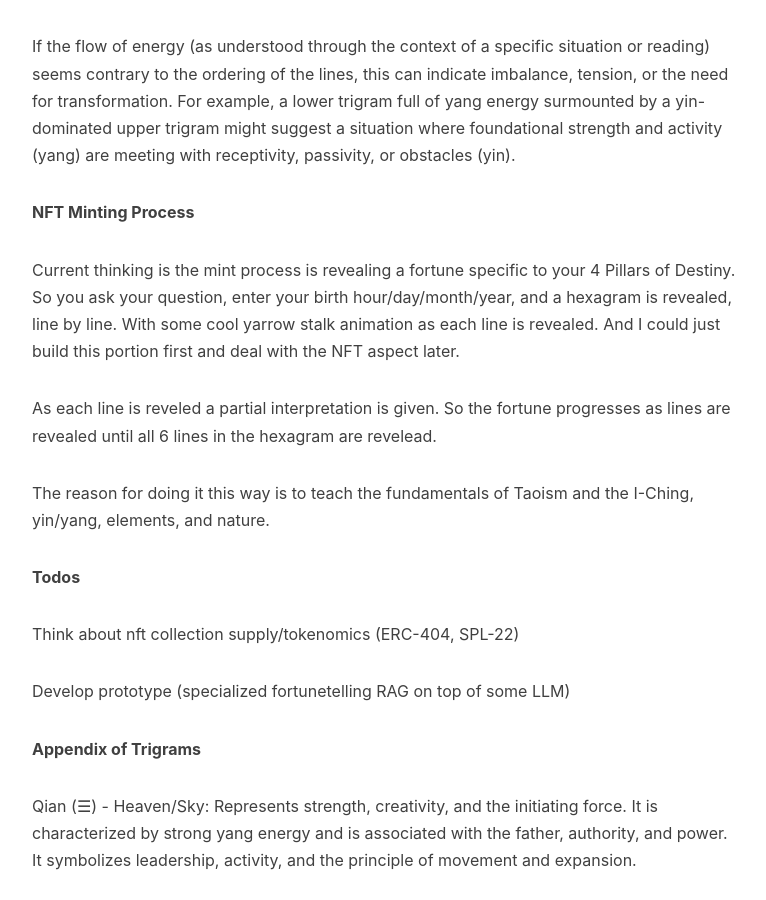
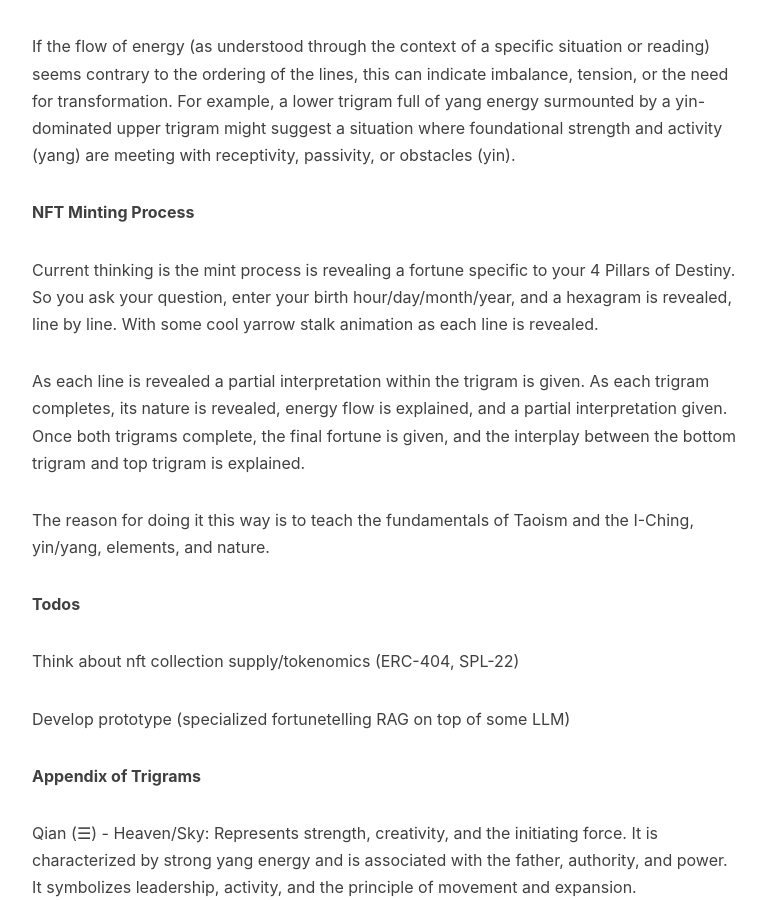
Before and after one commit to augchan42/augchan42.github.io, a Jekyll site: the page built from _posts/2024-03-04-Fortune Telling NFTs.md, in a window 1280 px wide and 900 px high, scrolled down 1642 px. Shown: the whole window, without its empty margins (233-999 px from the left). Built offline with Jekyll 4.4.1, drawn with Linux system fonts in a browser that asks for light colours; nearby versions of some CDN libraries; comment, search, counter and statistics services are not loaded.

Commit message:
update iching post

```diff
--- a/_posts/2024-03-04-Fortune Telling NFTs.md
+++ b/_posts/2024-03-04-Fortune Telling NFTs.md
@@ -43,12 +43,11 @@ If the flow of energy (as understood through the context of a specific situation
 
 **NFT Minting Process**
 
-Current thinking is the mint process is revealing a fortune specific to your 4 Pillars of Destiny.  So you ask your question, enter your birth hour/day/month/year, and a hexagram is revealed, line by line.  With some cool yarrow stalk animation as each line is revealed.  And I could just build this portion first and deal with the NFT aspect later.
+Current thinking is the mint process is revealing a fortune specific to your 4 Pillars of Destiny.  So you ask your question, enter your birth hour/day/month/year, and a hexagram is revealed, line by line.  With some cool yarrow stalk animation as each line is revealed.
 
-As each line is reveled a partial interpretation is given.  So the fortune progresses as lines are revealed until all 6 lines in the hexagram are revelead.
+As each line is revealed a partial interpretation within the trigram is given.  As each trigram completes, its nature is revealed, energy flow is explained, and a partial interpretation given.  Once both trigrams complete, the final fortune is given, and the interplay between the bottom trigram and top trigram is explained.
 
 The reason for doing it this way is to teach the fundamentals of Taoism and the I-Ching, yin/yang, elements, and nature.
-
 
 **Todos**
 
```
